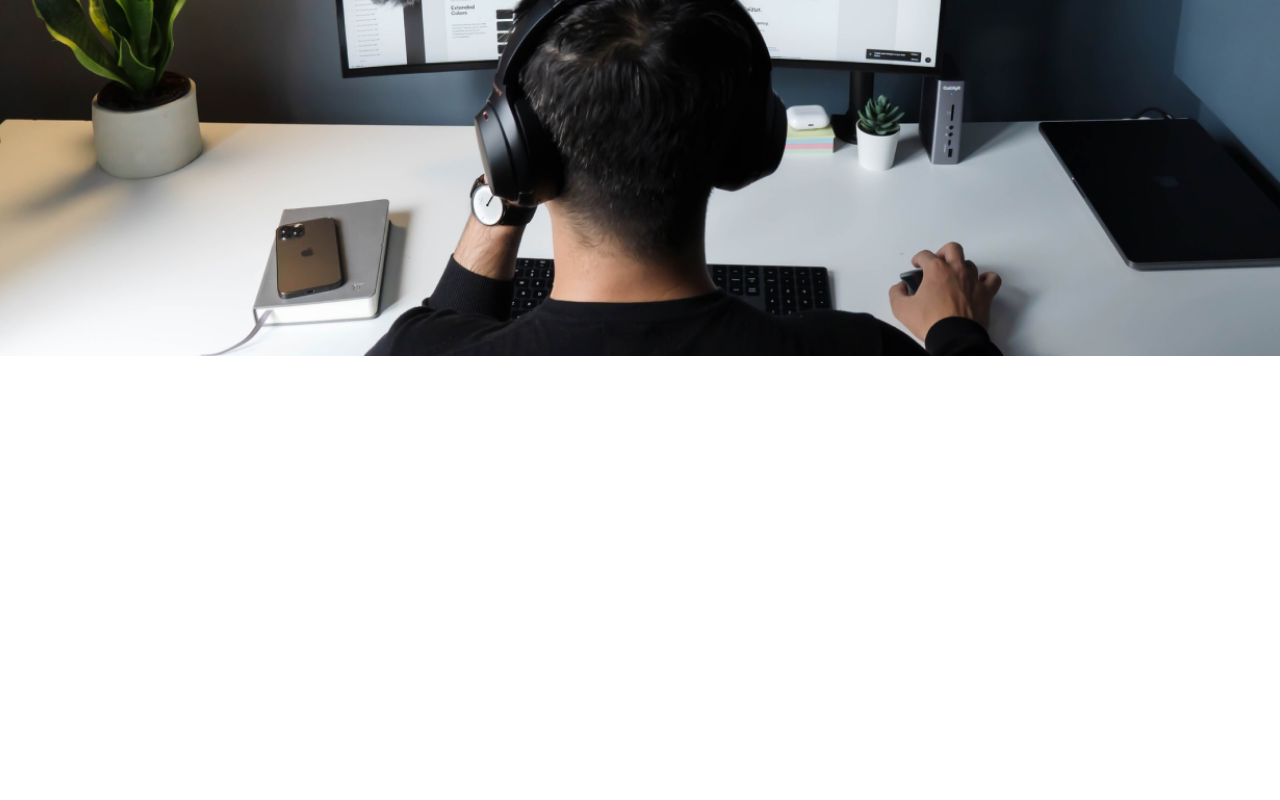
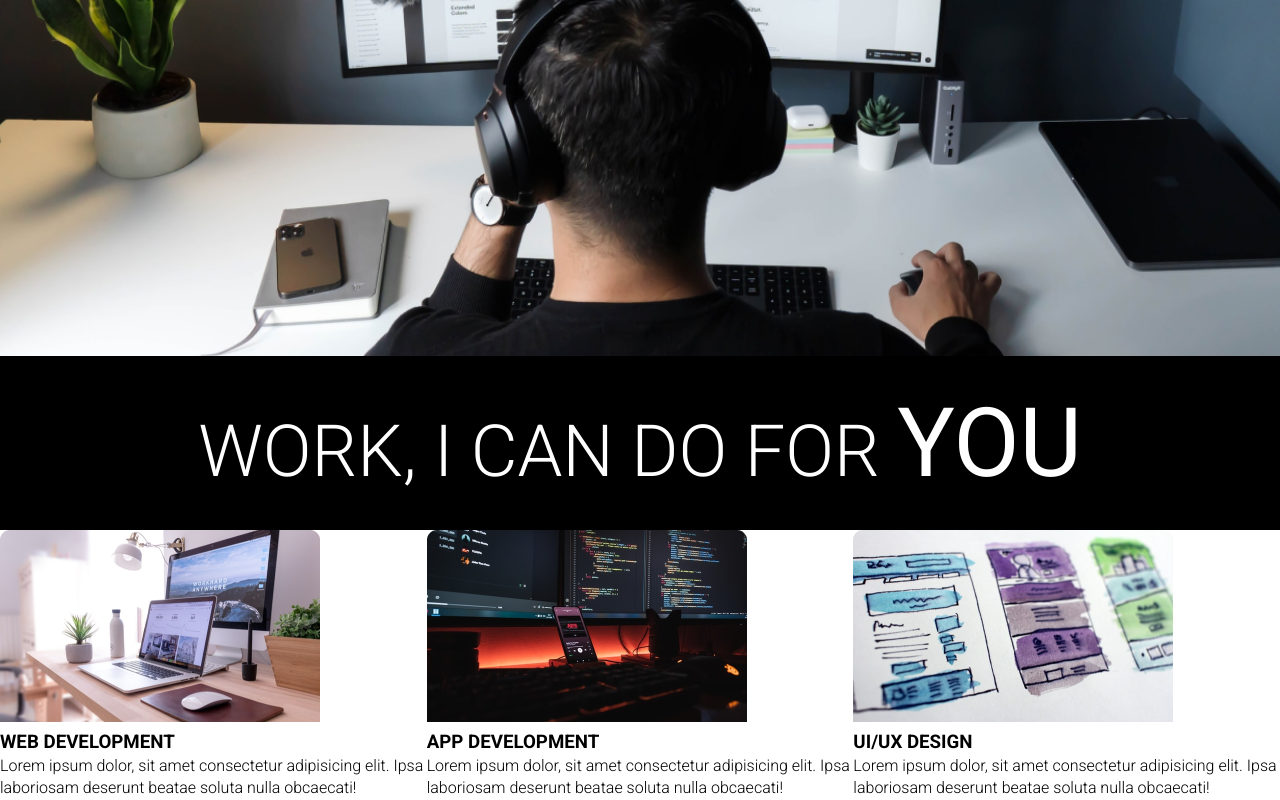
Before and after one commit to SayedRiad/Developer-Landing-Page, a plain HTML site: page index.html in a window 1280 px wide. Shown: the part 444-1244 px from the top of the page. Before the commit the page ends 800 px from the top, so only its background shows below. Drawn offline with Linux system fonts and the light colour scheme.

Commit message:
Work section added

```diff
--- a/index.html
+++ b/index.html
@@ -7,11 +7,52 @@
     <link rel="stylesheet" href="style.css">
 </head>
 <body>
+
     <section class="hero_class">
         <div class="text_container">
             <h2><span class="large_text">Hi,</span> I am Riad</h2>
             <h1 class="large_text">FULL STACK DEVELOPER</h1>
         </div>
     </section>
+
+    <section class="black_box">
+        <h2>WORK, I CAN DO FOR <span>YOU</span></h2>
+    </section>
+
+    <section class="work">
+        <div class="card">
+            <div class="image_container">
+                <img src="images/web.png" alt="web development">
+            </div>
+            <div class="card_container">
+                <h3>WEB DEVELOPMENT</h3>
+                <p>Lorem ipsum dolor, sit amet consectetur adipisicing elit. Ipsa laboriosam deserunt
+                    beatae soluta nulla obcaecati!</p>
+            </div>
+        </div>
+
+        <div class="card">
+            <div class="image_container">
+                <img src="images/mobile.png" alt="app development">
+            </div>
+            <div class="card_container">
+                <h3>APP DEVELOPMENT</h3>
+                <p>Lorem ipsum dolor, sit amet consectetur adipisicing elit. Ipsa laboriosam deserunt
+                    beatae soluta nulla obcaecati!</p>
+            </div>
+        </div>
+
+        <div class="card">
+            <div class="image_container">
+                <img src="images/ui-ux.png" alt="uiux design">
+            </div>
+            <div class="card_container">
+                <h3>UI/UX DESIGN</h3>
+                <p>Lorem ipsum dolor, sit amet consectetur adipisicing elit. Ipsa laboriosam deserunt
+                    beatae soluta nulla obcaecati!</p>
+            </div>
+        </div>
+    </section>
+
 </body>
 </html>
--- a/style.css
+++ b/style.css
@@ -36,3 +36,25 @@ body {
     font-size: 72px;
     font-weight: 400;
 }
+
+.black_box {
+    background-color: #000;
+    padding: 20px;
+}
+
+.black_box h2 {
+    color:#fff;
+    text-align: center;
+    font-weight: 300;
+    font-size: 72px;
+}
+
+.black_box h2 span {
+    font-weight: 400;
+    font-size: 96px;
+}
+
+.work {
+    display: grid;
+    grid-template-columns: repeat(auto-fit, minmax(320px, 1fr));
+}
```
